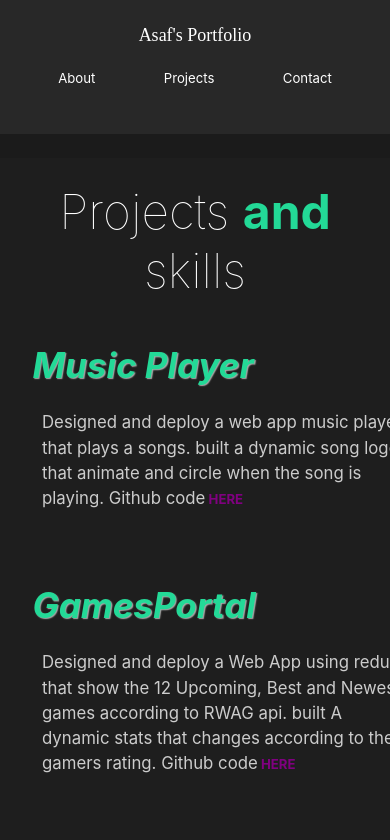
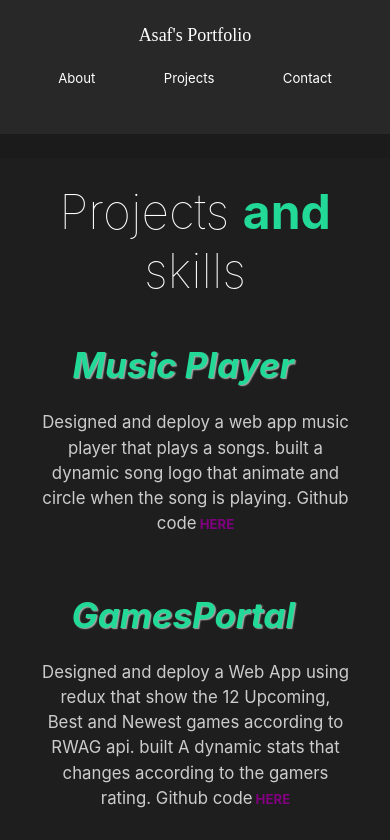
Before and after one commit to Asaf240796/portfolio, a React (Create React App) app: page /projects in a window 390 px wide. Shown: the top 840 px of the page. Built offline with nearby package versions, Linux system fonts and the light colour scheme.

Commit message:
mobile friendly changes

```diff
--- a/src/components/ContactMeSection.js
+++ b/src/components/ContactMeSection.js
@@ -48,6 +48,10 @@ const ContactMe = styled(motion.nav)`
   padding: 5rem 10rem;
   color: white;
   display: block;
+  @media (max-width: 1300px){
+    text-align: center;
+
+  }
 `;
 
 const IconsList = styled.div`
@@ -62,7 +66,7 @@ const IconsList = styled.div`
     cursor: pointer;
   }
   ul li a {
-    font-size: 20px;
+    font-size: 10px;
   }
   @media (max-width: 1300px) {
     flex-direction: column;
--- a/src/components/ProjectsAndSkills.js
+++ b/src/components/ProjectsAndSkills.js
@@ -76,8 +76,8 @@ const Skills = styled(About)`
     padding: 2rem 0rem 4rem 1.5rem;
   }
   @media (max-width: 1300px) {
-      margin: 2rem 0rem 5rem 0rem;
-    }
+    margin: 2rem 0rem 5rem 0rem;
+  }
 `;
 const Cards = styled.div`
   display: flex;
@@ -108,8 +108,16 @@ const Card = styled.div`
     text-shadow: 0.1rem 0.1rem 0.1rem #ababab;
   }
   @media (max-width: 1300px) {
-      justify-content: center;
+    justify-content: center;
+    p {
+      text-align: center;
+      padding-right: 5rem;
     }
+    h3{
+      text-align: center;
+      padding-right: 20rem;
+    }
+  }
 `;
 
 export default ProjectsAndSkills;
--- a/src/styles.js
+++ b/src/styles.js
@@ -58,6 +58,8 @@ export const Image = styled.div`
     margin-left: 20vh;
     @media (max-width: 1300px) {
       margin: 2rem 0rem 5rem 0rem;
+      max-width: 100%;
+      height: auto;
     }
   }
 `;
```
